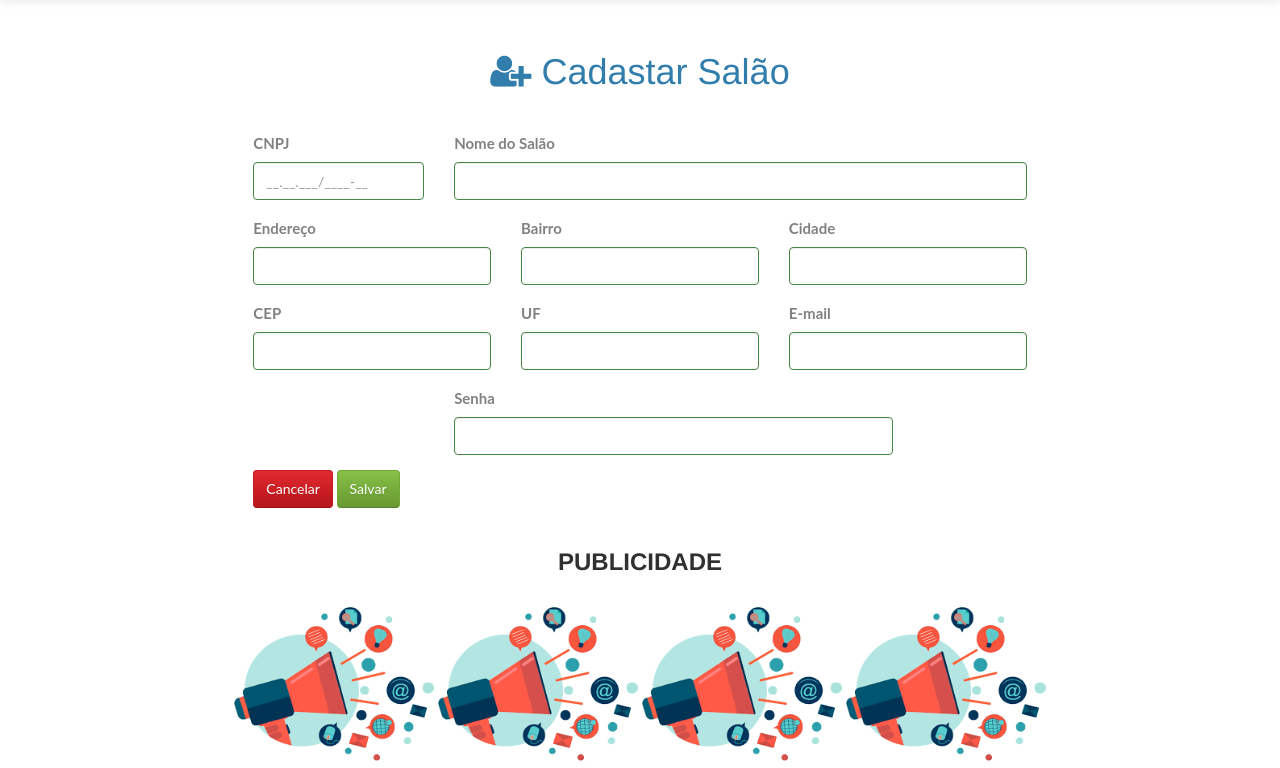
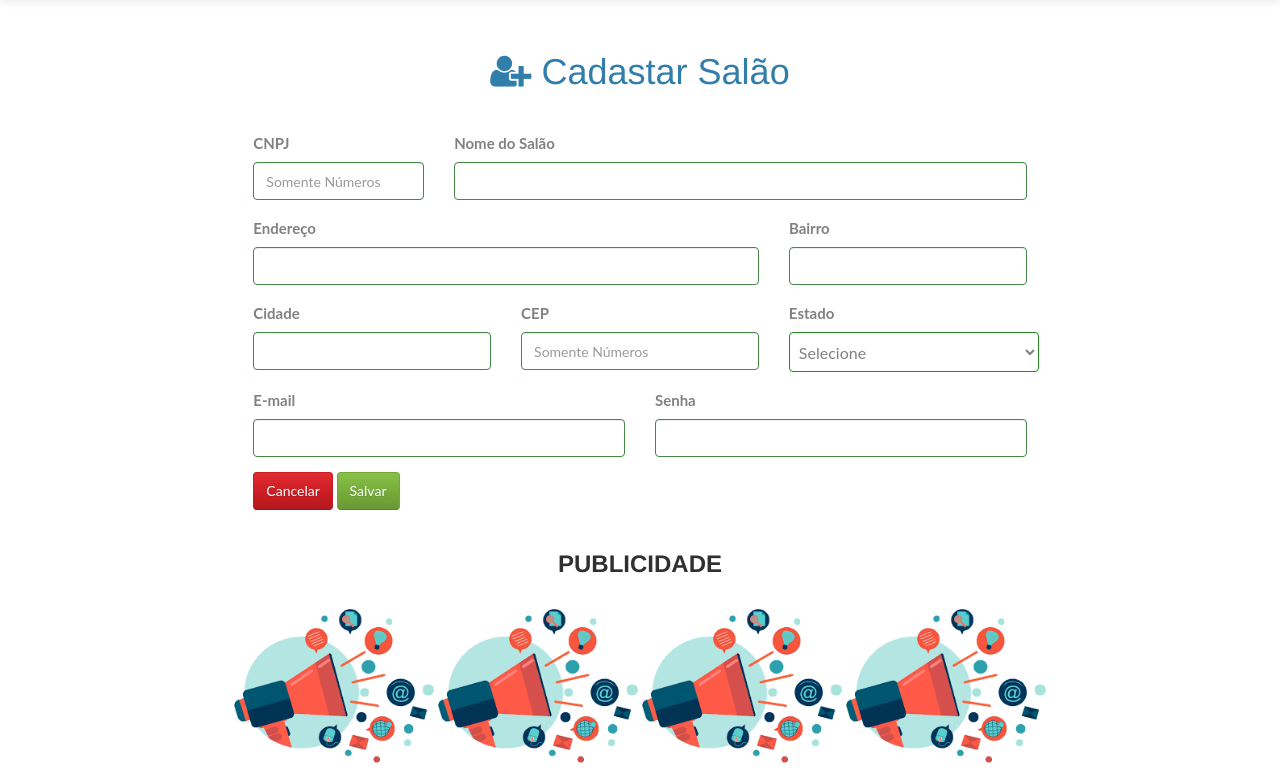
Before and after one commit to AndreGouveiaPB/GlamourHost, a PHP site: page /cadastrarsalao.html in a window 1280 px wide. Shown: the part 50-818 px from the top of the page. Run offline with PHP 8.4, Linux system fonts and the light colour scheme.

Commit message:
Commit Apresentar part-1 GlamourHost

```diff
--- a/cadastrarsalao.html
+++ b/cadastrarsalao.html
@@ -62,6 +62,19 @@
       height: 100%;
       margin-bottom: 10px;
   }
+
+.div-select select {
+   width:250px;  /* Tamanho final do select */
+   overflow:hidden;
+   background: transparent;
+   padding: 5px;
+   font-size: 16px;
+   line-height: 1;
+   border: 1px solid #228B22;
+   border-radius: 4px;
+   height: 40px;
+
+   }
 
   .item h4 {
       font-size: 19px;
@@ -206,7 +219,7 @@
 
 <div class="form-group col-md-3 has-success">
     <label for="cnpj_cpf"> CNPJ </label>
-    <input type="text" class="form-control" name="cnpj_cpf" id="cnpj_cpf" placeholder="__.__.___/____-__">
+    <input type="text" class="form-control" name="cnpj_cpf" id="cnpj_cpf" size=14 maxlength=14 placeholder="Somente Números">
   </div>
 
   <div class="form-group col-md-9 has-success">
@@ -214,7 +227,7 @@
     <input type="text" class="form-control" name="nome_salao" id="nome_salao" placeholder="">
   </div>
 
-<div class="form-group col-md-4 has-success">
+<div class="form-group col-md-8 has-success">
     <label for="endereco"> Endereço </label>
     <input type="text" class="form-control" name="endereco" id="endereco" placeholder="">
   </div>
@@ -232,20 +245,50 @@
 
   <div class="form-group col-md-4 has-success">
     <label for="cep"> CEP </label>
-    <input type="text" class="form-control" name="cep" id="cep" placeholder="">
+    <input type="text" class="form-control" name="cep" id="cep" size=8 maxlength=8 placeholder="Somente Números">
   </div>
 
-  <div class="form-group col-md-4 has-success">
-    <label for="uf"> UF </label>
-    <input type="text" class="form-control" name="uf" id="uf" placeholder="">
+  <div class="div-select form-group col-md-4 has-success    " >
+    <label for="uf"> Estado </label>
+    <br />
+    <select name="uf" >
+	<option value="">Selecione</option>
+	<option value="AC">AC</option>
+	<option value="AL">AL</option>
+	<option value="AM">AM</option>
+	<option value="AP">AP</option>
+	<option value="BA">BA</option>
+	<option value="CE">CE</option>
+	<option value="DF">DF</option>
+	<option value="ES">ES</option>
+	<option value="GO">GO</option>
+	<option value="MA">MA</option>
+	<option value="MG">MG</option>
+	<option value="MS">MS</option>
+	<option value="MT">MT</option>
+	<option value="PA">PA</option>
+	<option value="PB">PB</option>
+	<option value="PE">PE</option>
+	<option value="PI">PI</option>
+	<option value="PR">PR</option>
+	<option value="RJ">RJ</option>
+	<option value="RN">RN</option>
+	<option value="RS">RS</option>
+	<option value="RO">RO</option>
+	<option value="RR">RR</option>
+	<option value="SC">SC</option>
+	<option value="SE">SE</option>
+	<option value="SP">SP</option>
+	<option value="TO">TO</option>
+ </select>
   </div>
 
-  <div class="form-group col-md-4 has-success">
+  <div class="form-group col-md-6 has-success">
     <label for="email_salao"> E-mail </label>
     <input type="text" class="form-control" name="email_salao" id="email_salao" placeholder="">
   </div>
 
-  <div class="form-group col-md-7 col-md-offset-3 has-success">
+  <div class="form-group col-md-6  has-success">
 
     <label for="senha_salao"> Senha </label>
     <input type="password" class="form-control" name="senha_salao" id="senha_salao">
--- a/criarconta.html
+++ b/criarconta.html
@@ -226,7 +226,7 @@
 
   <div class="form-group col-md-6 has-success">
     <label for="senha"> Senha </label>
-    <input type="password" class="form-control" name="senha" id="senha" placeholder="******">
+    <input type="password" class="form-control" name="senha" id="senha" size=16 maxlength=16 placeholder="******">
   </div>
 
   <div class="form-group col-md-6 has-success">
--- a/gerenciador.php
+++ b/gerenciador.php
@@ -1,7 +1,4 @@
 <?php
-
-
-
 
 ?>
 
@@ -33,7 +30,7 @@
 <div class="collapse navbar-collapse" id="bs-example-navbar-collapse-1">
       <ul class="nav navbar-nav" id="menusuper">
 
-        <li class="active"><a href="#"> Funcionários <span class="sr-only">(current)</span></a> </li>
+          <li class="active"><a href="index.php"> Funcionários <span class="sr-only">(current)</span></a> </li>
 
         <li><a href=""> Agendamentos </a></li>
         <li><a href=""> Serviços </a></li>
--- a/gerenciadorLogin.html
+++ b/gerenciadorLogin.html
@@ -30,8 +30,10 @@
                        <div class="panel-body">
                     <!-- div class="row"></div-->
                        <div class="col-md-6">
-                             <div class="well">
-                             	<h2 class="text-center" id="muralFoto"> Foto do Salão </h2>
+
+                           <div class="well" style="margin-top:50px">
+                             	<h2 class="text-center"> Foto do Salão </h2>
+                                <img src="img/salao1.jpg" class="img img-responsive"  />
                              </div>
 
 
```
Also changed, not shown: contato.html (+3 -5 lines), loginglamour.html (+4 -4 lines), servicos.html (+17 -0 lines), usuario.php (+17 -0 lines), gerenciadorLogin.php (line endings or trailing spaces).
